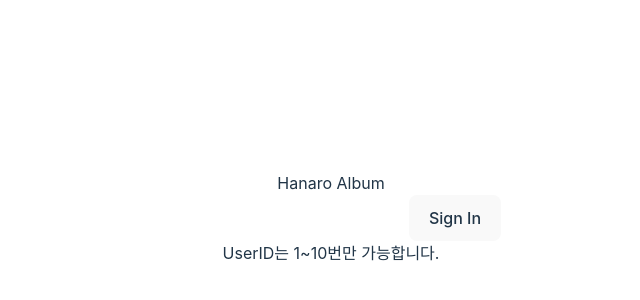
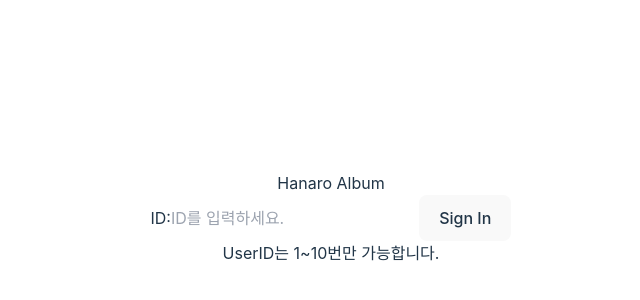
Before and after one commit to lcw729/hanaro-album, a React (Vite) app: page / in a window 1280 px wide. Shown: the part 182-482 px from the top of the page, without its empty margins (309-949 px from the left). Built offline with nearby package versions, Linux system fonts and the light colour scheme.

Commit message:
:lipstick: 로그인 페이지 tailwind 수정

```diff
--- a/src/components/Login.tsx
+++ b/src/components/Login.tsx
@@ -2,8 +2,8 @@ import {FormEvent, useEffect, useRef, useState} from "react";
 import {useToggle} from "../hook/toggle.ts";
 import {useNavigate} from "react-router-dom";
 import {User, useSession} from "../contexts/session-context.tsx";
+import {BASE_URL} from "./Albums.tsx";
 
-const UserURL: string = 'https://jsonplaceholder.typicode.com/users'
 const Login = () => {
     const [maxUserId] = useState<number>(10);
     const [isUserIdValid, toggle] = useToggle(false);
@@ -13,7 +13,7 @@ const Login = () => {
 
     // 이미 로그인된 사용자의 경우 /albums로 리다렉트.
     useEffect(() => {
-        if(user) {
+        if (user) {
             alert('이미 로그인하셨습니다.');
             navigate('/albums');
         }
@@ -35,7 +35,7 @@ const Login = () => {
                 try {
                     console.log('fetch!!!!')
                     const res = await fetch(
-                        `${UserURL}/${userIdRef.current?.value.toString()}`);
+                        `${BASE_URL}/users/${userIdRef.current?.value.toString()}`);
 
                     if (!res.ok) { // 에러 발생
                         alert(`에러가 발생했습니다. ${res.status.toString()}`);
@@ -57,14 +57,22 @@ const Login = () => {
 
     return (
         <>
-            <form onSubmit={signIn}>
-                <input type="number" ref={userIdRef}/>
-                <button className="bg-blue-500 hover:bg-blue-700 text-white font-bold py-2 px-4 rounded-full"
-                        type="submit">Sign In
-                </button>
-            </form>
-            <div>
-                {isUserIdValid ? null : (<h5>UserID는 1~{maxUserId}번만 가능합니다.</h5>)}
+            <div className="flex flex-col p-10 items-start">
+                <form onSubmit={signIn} className="flex flex-row">
+                    <label className="text-lg font-bold">
+                        ID:
+                        <input type="number" ref={userIdRef} className="border-2 border-gray-300 p-1 rounded mx-5"
+                               placeholder="ID를 입력하세요."/>
+                    </label>
+                    <button className="bg-blue-500 hover:bg-blue-700 text-white font-bold py-2 px-4 rounded"
+                            type="submit">Sign In
+                    </button>
+                </form>
+                {isUserIdValid ? null :
+                    (<div className="text-lg font-bold py-10">
+                        UserID는 1~{maxUserId}번만 가능합니다.
+                    </div>)
+                }
             </div>
         </>
     );
```
